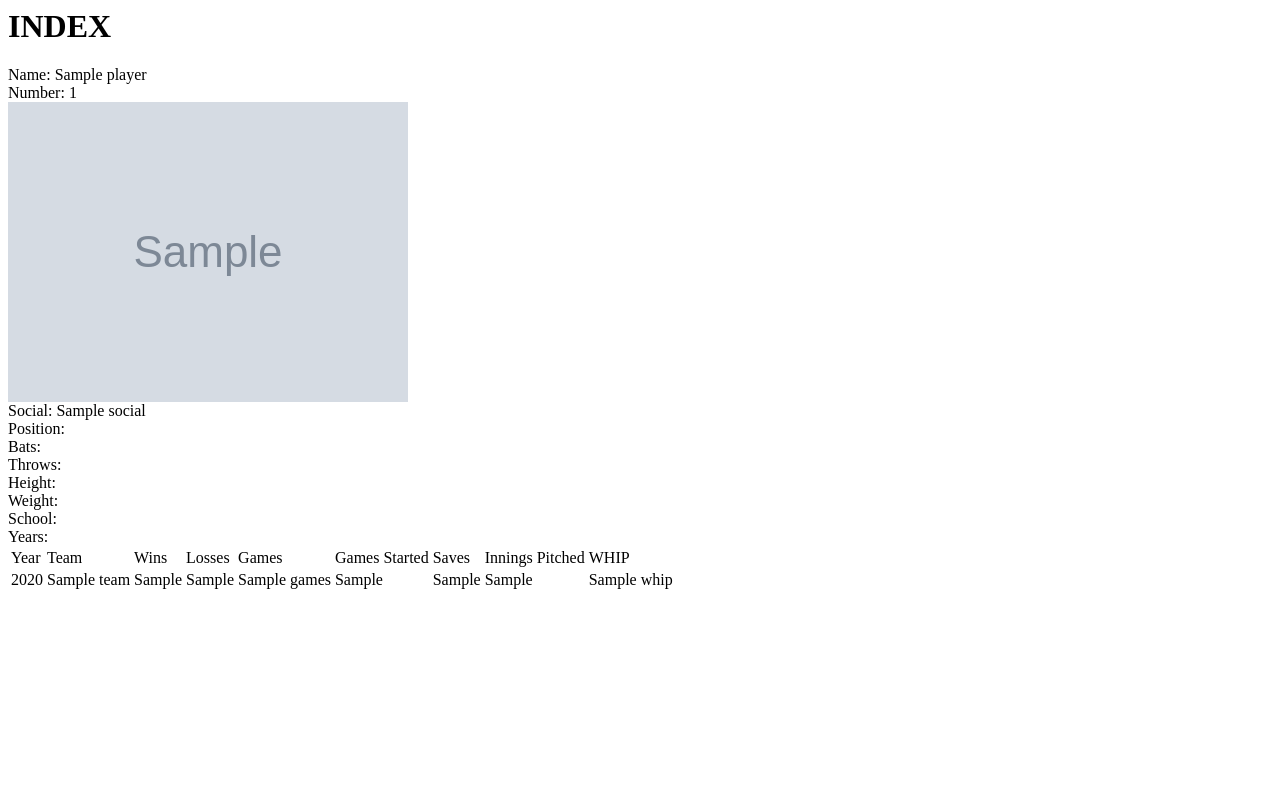
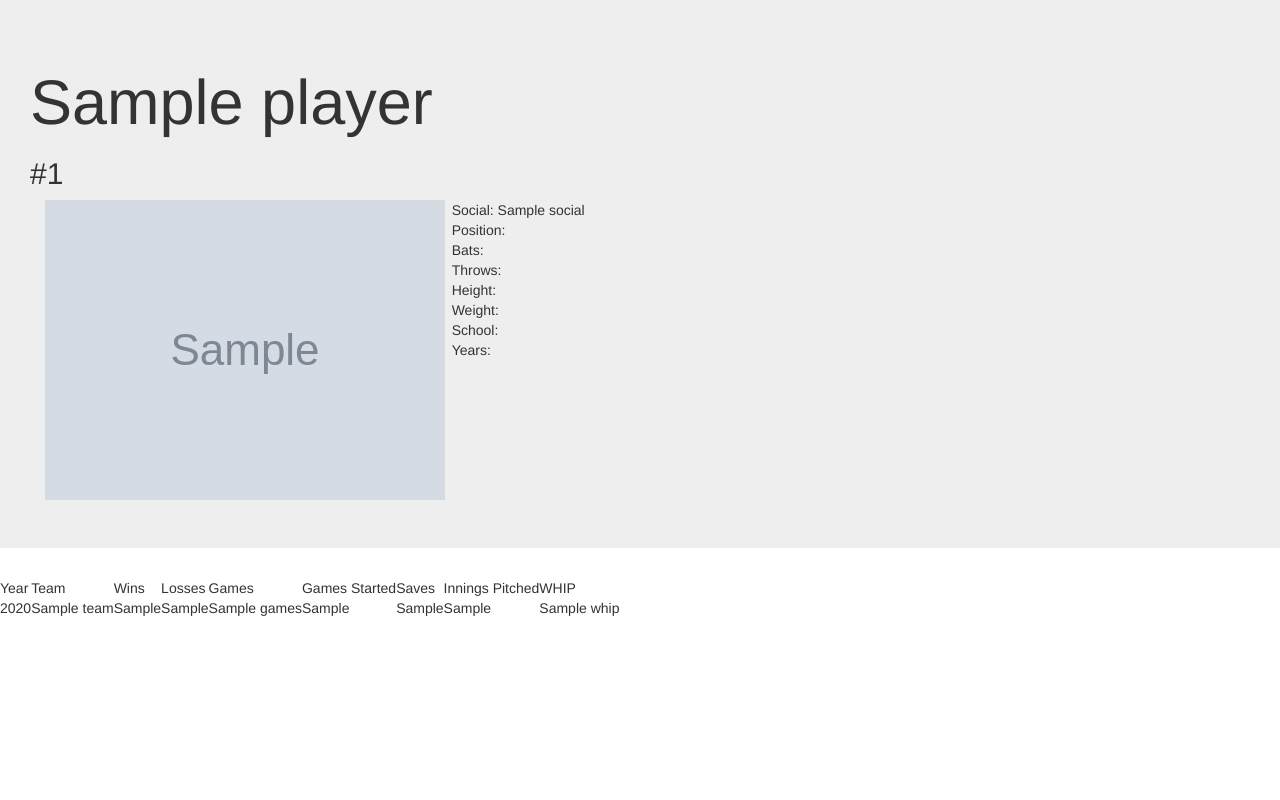
Before and after one commit to TimSimmons/cs373-idb, a Django app: template idb/templates/player.html in a window 1280 px wide. Run offline with Django 3.2, Linux system fonts and the light colour scheme; the template is opened without the code that fills it: most values are stand-ins (such as "Sample title", 1, 10 or a date in 2020); grey boxes marked "Sample" are stand-in pictures; some libraries are stand-ins or nearby versions.

Commit message:
added bootstrap to players.html, made jumbotron

```diff
--- a/idb/templates/player.html
+++ b/idb/templates/player.html
@@ -1,9 +1,44 @@
-<html>
+<!DOCTYPE html>
+<html lang="en">
+{% load staticfiles %}
+  <head>
+    <meta charset="utf-8">
+    <meta http-equiv="X-UA-Compatible" content="IE=edge">
+    <meta name="viewport" content="width=device-width, initial-scale=1">
+    <meta name="description" content="">
+    <meta name="author" content="">
+    <!--link rel="shortcut icon" href="../../assets/ico/favicon.ico"-->
+
+    <title>Internet Baseball Database - {{player.name}}</title>
+
+    <!-- Bootstrap core CSS -->
+    <link href="../../static/css/bootstrap.min.css" rel="stylesheet">
+
+    <!-- Custom styles for this template -->
+    <link href="starter-template.css" rel="stylesheet">
+
+    <!-- Just for debugging purposes. Don't actually copy this line! -->
+    <!--[if lt IE 9]><script src="../../assets/js/ie8-responsive-file-warning.js"></script><![endif]-->
+
+    <!-- HTML5 shim and Respond.js IE8 support of HTML5 elements and media queries -->
+    <!--[if lt IE 9]>
+      <script src="https://oss.maxcdn.com/libs/html5shiv/3.7.0/html5shiv.js"></script>
+      <script src="https://oss.maxcdn.com/libs/respond.js/1.4.2/respond.min.js"></script>
+    <![endif]-->
+  </head>
+
 <body>
-<h1> INDEX </h1>
-Name: {{ player.name }} <br>
-Number: {{ player.number }} <br>
+<div class="jumbotron">
+	<div class = "container-fluid">
+	<div class="row">
+		<h1> {{ player.name }}  </h1>
+		<h2>#{{ player.number }}</h2>
+	</div>
+	<div class = "row">
+		<div class="col-md-4">
 			<img src=" {{ player.images }} "><br>
+		</div>
+		<div class="col-md-6">
 			Social: {{player.social}} <br>
 			Position: <br>
 			Bats: <br>
@@ -12,6 +47,10 @@ Height: <br>
 			Weight: <br>
 			School: <br>
 			Years: <br>
+		</div>
+	</div>
+	</div>
+</div>
 <table>
 {% if player.years.0.type == "hitter" %}
 <tr>
@@ -38,6 +77,10 @@ Years: <br>
 </tr>
 {% endfor %}
 
-
+<!-- Bootstrap core JavaScript
+    ================================================== -->
+    <!-- Placed at the end of the document so the pages load faster -->
+    <script src="../../static/js/jquery-2.1.0.min.js"></script>
+    <script src="../../static/js/bootstrap.min.js"></script>
 </body>
 </html>
```
Lines whose indentation alone changed are shown as unchanged.
